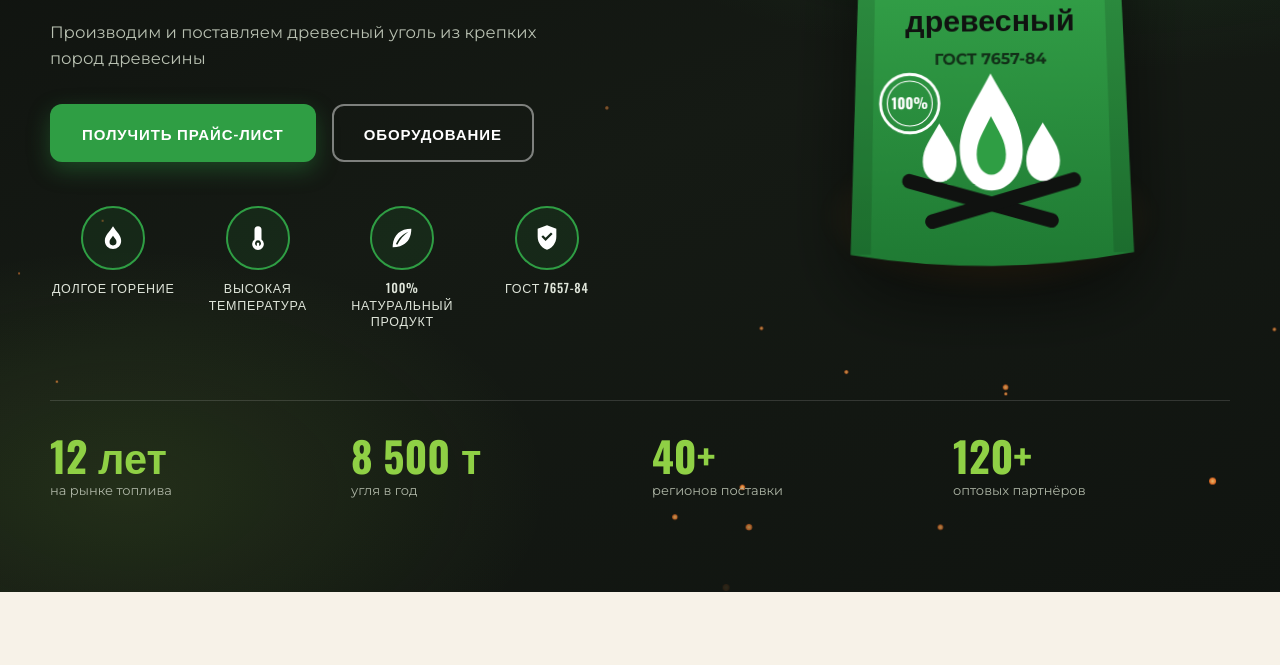
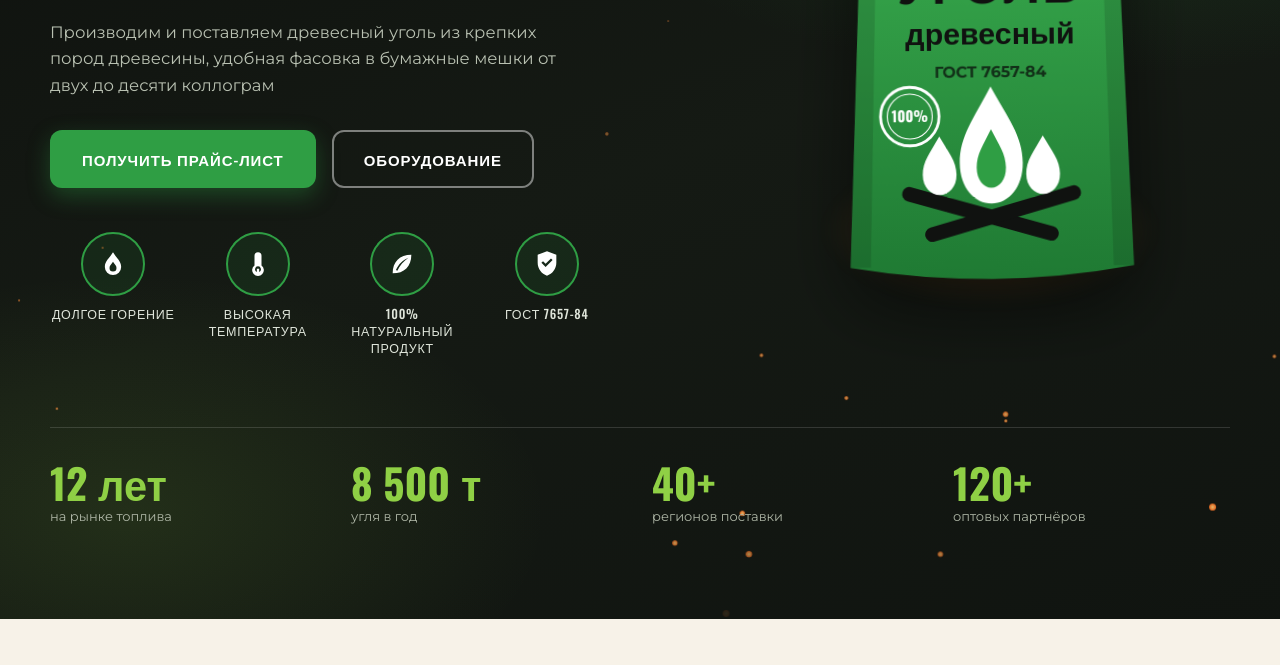
Before and after one commit to viasheslav/bestugolek.github.io, a plain HTML site: page index.html in a window 1280 px wide. Shown: the part 435-1100 px from the top of the page. Drawn offline with nearby package versions, Linux system fonts and the light colour scheme.

Commit message:
Update index.html

```diff
--- a/index.html
+++ b/index.html
@@ -53,7 +53,7 @@
         <span class="hero-kicker">Собственное производство</span>
         <h1>Уголь<br><span class="green">древесный</span></h1>
         <p class="hero-sub">Уголь древесный для мангала и гриля</p>
-        <p class="hero-lead">Производим  и поставляем древесный уголь из крепких пород древесины </p>
+        <p class="hero-lead">Производим  и поставляем древесный уголь из крепких пород древесины, удобная фасовка в бумажные мешки от двух до десяти коллограм </p>
         <div class="hero-actions">
           <a href="#contacts" class="btn btn-primary" data-interest="opt">Получить прайс-лист</a>
           <a href="#equipment" class="btn btn-ghost">Оборудование</a>
```
